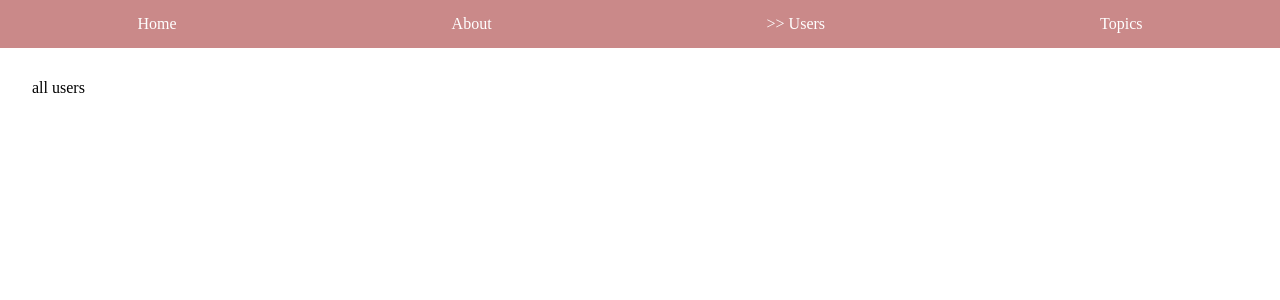
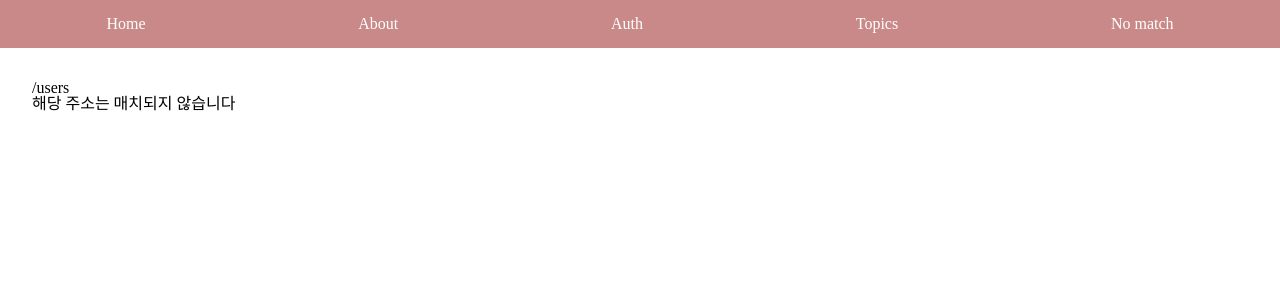
Before and after one commit to dayoung0510/router-practice, a React (Create React App) app: page /users in a window 1280 px wide. Shown: the top 300 px of the page. Built offline with nearby package versions, Linux system fonts and the light colour scheme; the HTML template or start-up script is replaced by a standard one.

Commit message:
no-match

```diff
--- a/src/App.tsx
+++ b/src/App.tsx
@@ -10,10 +10,9 @@ import {
   useRouteMatch,
 } from 'react-router-dom';
 import About from 'components/About';
-import User from 'components/User';
 import Home from 'components/Home';
 import Topics from 'components/Topics';
-import AllUsers from 'components/AllUsers';
+import NoMatch from 'components/NoMatch';
 import OldSchoolMenuLink from 'components/OldSchoolMenuLink';
 
 const Nav = styled.nav`
@@ -39,22 +38,24 @@ function App() {
         <Nav>
           <OldSchoolMenuLink activeOnlyWhenExact to="/" label="Home" />
           <OldSchoolMenuLink activeOnlyWhenExact to="/about" label="About" />
-          <OldSchoolMenuLink activeOnlyWhenExact to="/users" label="Users" />
+          <OldSchoolMenuLink activeOnlyWhenExact to="/auth" label="Auth" />
           <OldSchoolMenuLink activeOnlyWhenExact to="/topics" label="Topics" />
+          <OldSchoolMenuLink
+            activeOnlyWhenExact
+            to="/no-match"
+            label="No match"
+          />
         </Nav>
         <Content>
           <Switch>
             <Route path="/about">
               <About />
             </Route>
-            <Route path="/users/:id">
-              <User />
-            </Route>
-            <Route path="/users">
-              <AllUsers />
-            </Route>
             <Route path="/topics">
               <Topics />
+            </Route>
+            <Route path="*">
+              <NoMatch />
             </Route>
             <Route path="/">
               <Home />
--- a/src/components/AllUsers.tsx
+++ /dev/null
@@ -1,7 +0,0 @@
-import React from 'react';
-
-const AllUsers: React.FC = () => {
-  return <div>all users</div>;
-};
-
-export default AllUsers;
--- a/src/components/Home.tsx
+++ b/src/components/Home.tsx
@@ -1,7 +1,27 @@
-import React from 'react';
+import React, { useState } from 'react';
+import { Prompt } from 'react-router-dom';
 
 const Home: React.FC = () => {
-  return <div>home</div>;
+  const [isBlocking, setIsBlocking] = useState(false);
+
+  return (
+    <div>
+      <form
+        onSubmit={(e) => {
+          e.preventDefault();
+          setIsBlocking(false);
+        }}
+      >
+        <Prompt when={isBlocking} message="정말 빠져나가시겠습니까?" />
+        <input
+          type="text"
+          placeholder="입력하세요"
+          onChange={(e) => setIsBlocking(e.target.value.length > 0)}
+        />
+        <button type="submit">제출</button>
+      </form>
+    </div>
+  );
 };
 
 export default Home;
--- /dev/null
+++ b/src/components/NoMatch.tsx
@@ -0,0 +1,14 @@
+import React from 'react';
+import { useLocation } from 'react-router-dom';
+
+const Auth: React.FC = () => {
+  const location = useLocation();
+  return (
+    <>
+      <h3>{location.pathname}</h3>
+      <div>해당 주소는 매치되지 않습니다</div>
+    </>
+  );
+};
+
+export default Auth;
--- a/src/components/User.tsx
+++ /dev/null
@@ -1,7 +0,0 @@
-import React from 'react';
-
-const Users: React.FC = () => {
-  return <div>users</div>;
-};
-
-export default Users;
```
Also changed, not shown: src/components/ProtectedPage.tsx (added, +16 -0 lines), src/components/ProvideAuth.tsx (added, +11 -0 lines).
